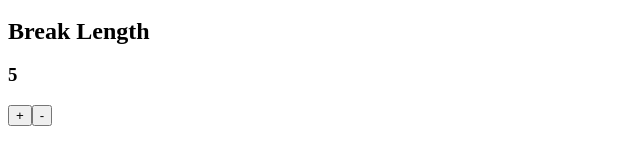
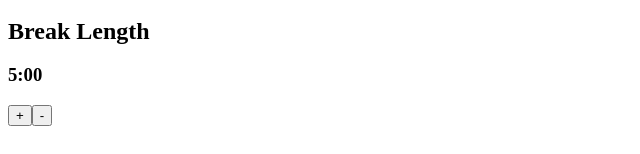
Before and after one commit to mike1234-pixel/fcc-frontend-libraries-project-five, a React (Create React App) app: page / in a window 1280 px wide. Shown: the part 251-405 px from the top of the page, without its empty margins (0-640 px from the left). Built offline with nearby package versions, Linux system fonts and the light colour scheme.

Commit message:
adding audio file to play when timer hits 00:00

```diff
--- a/src/Clock.jsx
+++ b/src/Clock.jsx
@@ -1,4 +1,5 @@
 import React, { Component } from "react";
+import alert1 from "./AudioFiles/alert1.mp3";
 
 class Clock extends Component {
   constructor() {
@@ -53,12 +54,7 @@ class Clock extends Component {
     });
   }
 
-  // countdown timer function which starts onclick of start button
-
-  // handleStart
-  // switch timerOn to true
-  // if timerOn = true, execute function
-  // then on pause need to set timerOn to false
+  // start
 
   handleStart() {
     this.setState(prevState => {
@@ -77,6 +73,9 @@ class Clock extends Component {
         if (sessionSeconds === 0) {
           if (sessionMinutes === 0) {
             clearInterval(this.myInterval);
+            const alertOne = new Audio(alert1);
+            alertOne.play();
+            // run next function and play audio here
           } else {
             this.setState(({ sessionMinutes }) => ({
               sessionMinutes: sessionMinutes - 1,
@@ -88,7 +87,7 @@ class Clock extends Component {
     }
   }
 
-  // pause function
+  // pause
 
   handlePause() {
     this.setState(prevState => {
@@ -99,7 +98,7 @@ class Clock extends Component {
     clearInterval(this.myInterval);
   }
 
-  // reset function
+  // reset
 
   handleReset() {
     this.setState(prevState => {
@@ -113,6 +112,9 @@ class Clock extends Component {
     });
     clearInterval(this.myInterval);
   }
+
+  //break timer
+  ///
 
   render() {
     return (
@@ -135,7 +137,13 @@ class Clock extends Component {
         </div>
         <div id="break-length">
           <h2>Break Length</h2>
-          <h3>{this.state.breakMinutes}</h3>
+          <h3>
+            {" "}
+            {this.state.breakMinutes}:
+            {this.state.breakSeconds < 10
+              ? "0" + this.state.breakSeconds
+              : this.state.breakSeconds}
+          </h3>
           <button onClick={this.incrementBreakMinutes}>+</button>
           <button onClick={this.decrementBreakMinutes}>-</button>
         </div>
@@ -163,15 +171,10 @@ export default Clock;
     ✔ bug fixed - added state property 'timerOn' to toggle true/ false. handleStart sets to true, handlePause sets to false
     ✔ handleStart only runs the countdown when timerOn is false
     ✔ false means it's not already running, when it is already running (true) we don't want the countdown to try to execute.
-
+    10) play audio file when timer hits 00:00 ✔
+    11) run a function in the same place as the audio which starts the break timer
 
 */
-
-// pass the hours and minutes over as two separate pieces of data and assign them to vars
-
-// NOW
-// have starting hours and minutes for session and break times as numbers.
-// Need to convert the countdown timer into functional component and use it
 
 /* Pseudocode
 Can't convert a number into an actual time as this is not a data type.
@@ -207,8 +210,3 @@ Run a function that decrements the seconds then decrements the minutes when seco
 ↓
 12) start from step 1 again.
 */
-
-// in this case using a class component might make state easier to set and track
-// can also use previous countdown timer.
-// props are read only, data is going to need to be passed around a lot so best to put the whole thing in one clock component
-// use a class component for better readability of state.
```
Also changed, not shown: 1 other file (tests, documents, lock files or other folders).
